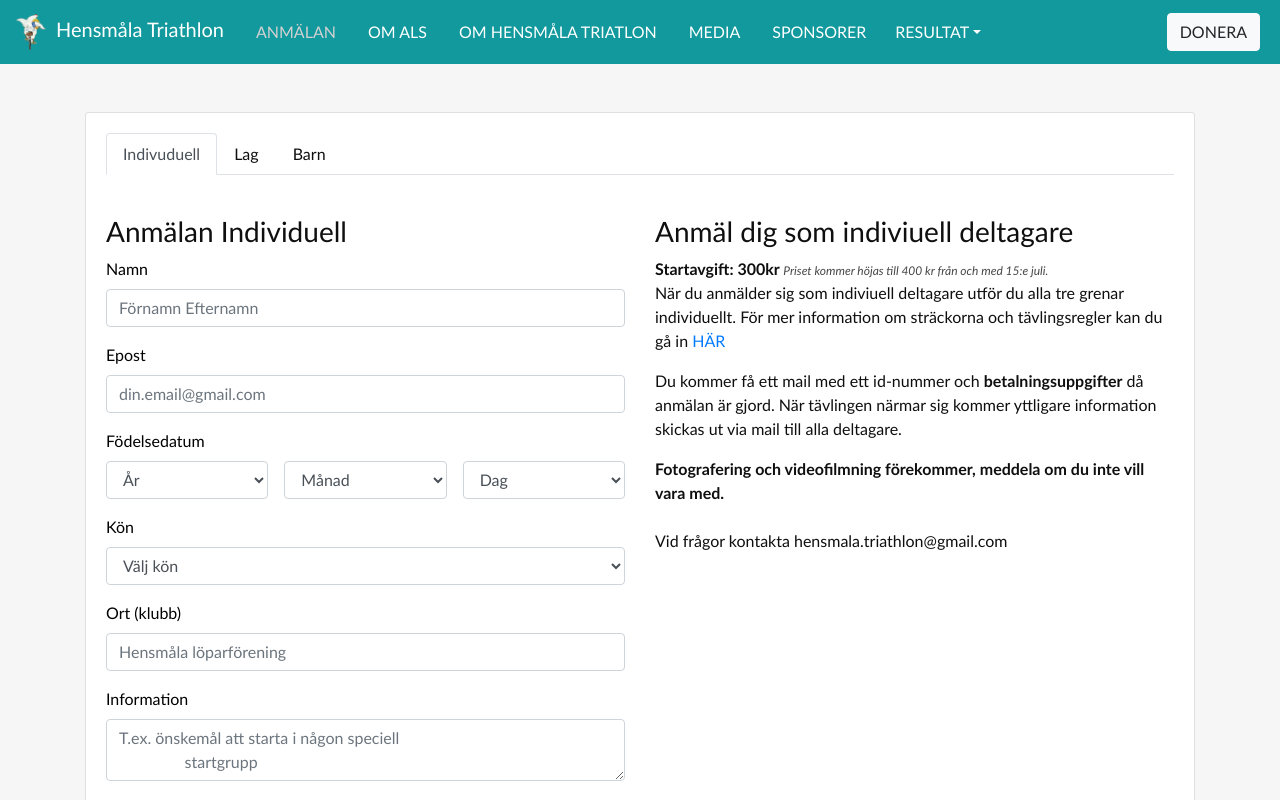
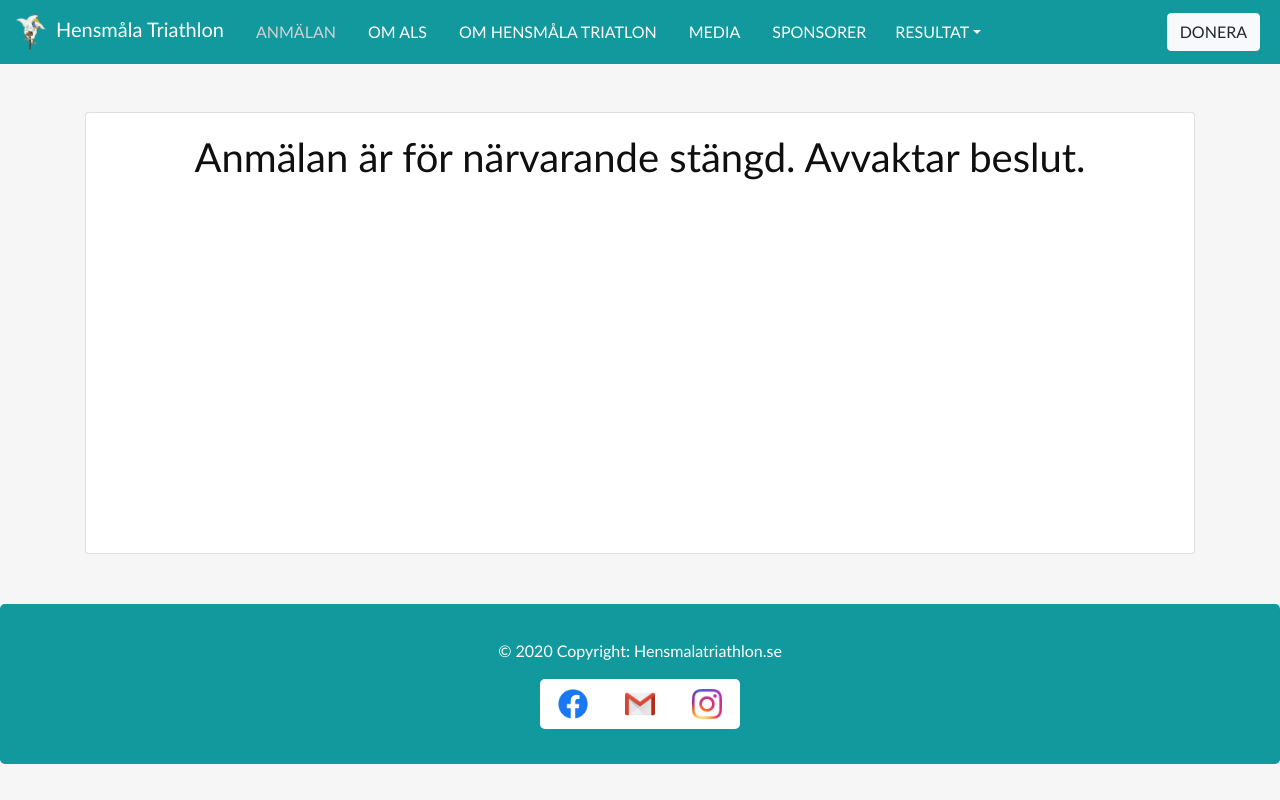
Before and after one commit to arnessonpontus/hensmala_triathon, a React (Create React App) app: page /anmalan in a window 1280 px wide. Shown: the top 800 px of the page. Built offline with nearby package versions, Linux system fonts and the light colour scheme.

Commit message:
Temporary close registration

```diff
--- a/src/components/Register.js
+++ b/src/components/Register.js
@@ -12,14 +12,14 @@ import {
   NavItem,
   NavLink,
   TabContent,
-  TabPane
+  TabPane,
 } from "reactstrap";
 
 class Register extends Component {
   // TODO: Form validation
   state = {
     hasRegisterd: false,
-    activeTab: "1"
+    activeTab: "1",
   };
 
   constructor(props) {
@@ -29,11 +29,11 @@ class Register extends Component {
     this.changeTab = this.changeTab.bind(this);
   }
 
-  changeTab = tab => {
+  changeTab = (tab) => {
     if (this.state.activeTab !== tab) this.setState({ activeTab: tab });
   };
 
-  handleRegistration = e => {
+  handleRegistration = (e) => {
     this.setState({ hasRegisterd: !this.state.hasRegisterd });
   };
 
@@ -43,13 +43,23 @@ class Register extends Component {
         {!this.state.hasRegisterd ? (
           <Card className="mt-5">
             <CardBody>
+              <div
+                style={{
+                  minHeight: "50vh",
+                  justifyContent: "center",
+                  alignItems: "center",
+                }}
+              >
+                <h1>Anmälan är för närvarande stängd. Avvaktar beslut.</h1>
+              </div>
+              {/*
               <div>
                 <Nav tabs>
                   <NavItem>
                     <NavLink
                       className={classnames({
                         tabLink: true,
-                        active: this.state.activeTab === "1"
+                        active: this.state.activeTab === "1",
                       })}
                       onClick={() => {
                         this.changeTab("1");
@@ -62,7 +72,7 @@ class Register extends Component {
                     <NavLink
                       className={classnames({
                         tabLink: true,
-                        active: this.state.activeTab === "2"
+                        active: this.state.activeTab === "2",
                       })}
                       onClick={() => {
                         this.changeTab("2");
@@ -75,7 +85,7 @@ class Register extends Component {
                     <NavLink
                       className={classnames({
                         tabLink: true,
-                        active: this.state.activeTab === "3"
+                        active: this.state.activeTab === "3",
                       })}
                       onClick={() => {
                         this.changeTab("3");
@@ -104,6 +114,7 @@ class Register extends Component {
                   </TabPane>
                 </TabContent>
               </div>
+              */}
             </CardBody>
           </Card>
         ) : (
```
